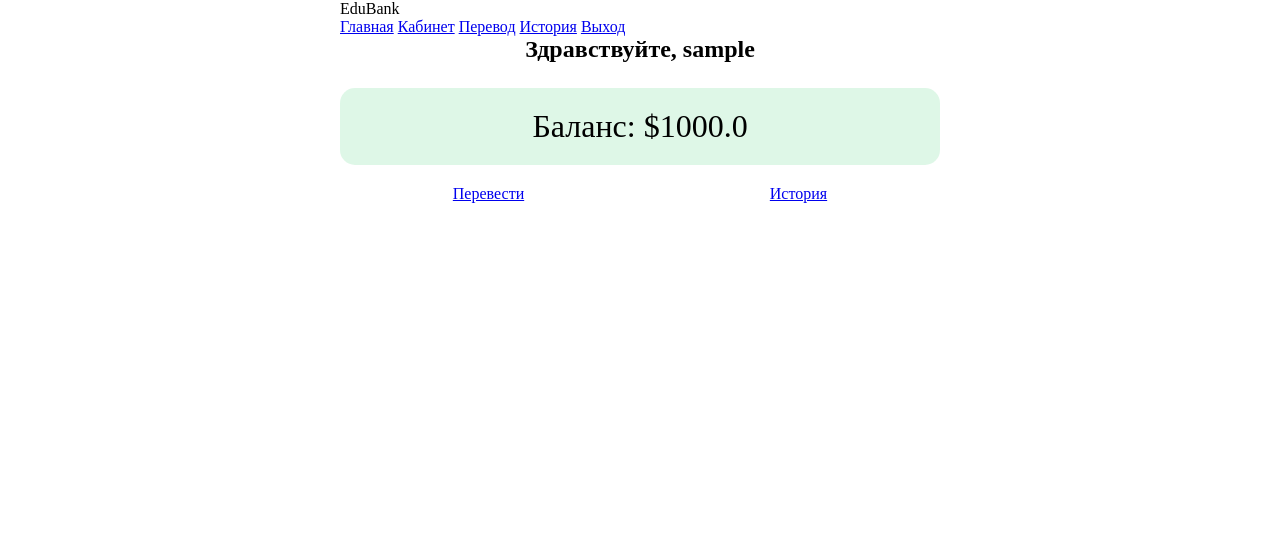
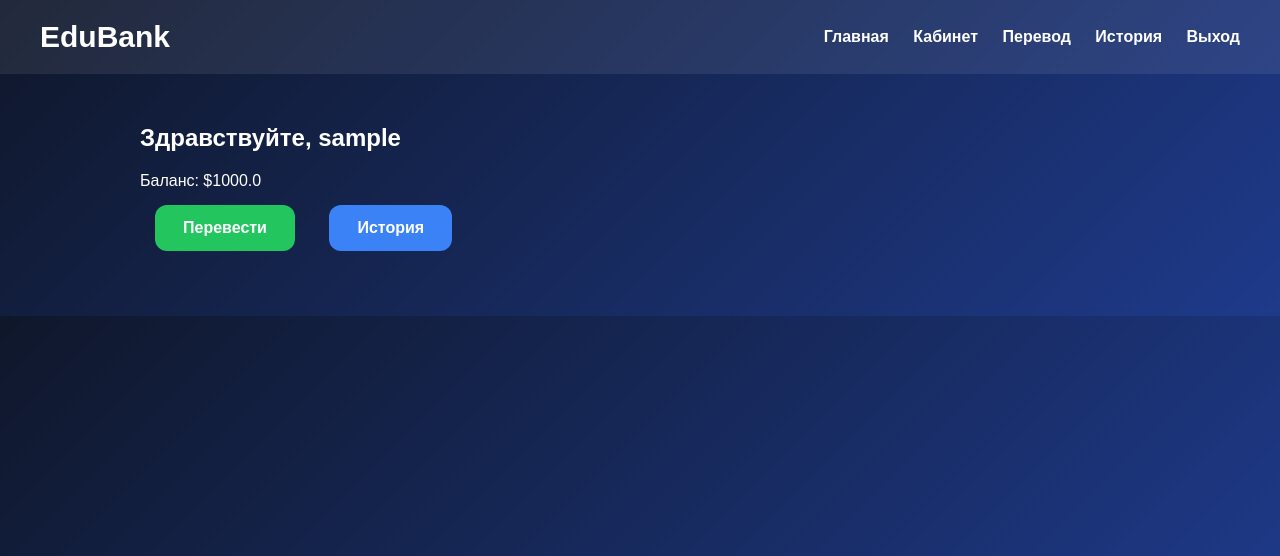
Before and after one commit to dimayzerk-ctrl/edubank3, a Flask app: page /dashboard in a window 1280 px wide. Shown: the top 556 px of the page. Run offline with Flask 3, Linux system fonts and the light colour scheme; the visitor is signed in with stand-in values (Sample User, id 1).

Commit message:
Update style.css

```diff
--- a/static/style.css
+++ b/static/style.css
@@ -1,75 +1,66 @@
-* {
-    max-width: 600px;
-    margin: auto;
+body {
+    margin: 0;
+    padding: 0;
+    font-family: Arial, sans-serif;
+    background: linear-gradient(135deg, #0f172a, #1e3a8a);
+    color: white;
 }
 
-.form-card h2,
-.dashboard-card h2,
-.history-card h2 {
-    margin-bottom: 25px;
-    text-align: center;
+.navbar {
+    display: flex;
+    justify-content: space-between;
+    align-items: center;
+    padding: 20px 40px;
+    background: rgba(255,255,255,0.08);
 }
 
-label {
-    display: block;
-    margin-top: 15px;
-    margin-bottom: 8px;
+.logo {
+    font-size: 30px;
+    font-weight: bold;
 }
 
-.input-field {
-    width: 100%;
-    padding: 12px;
-    border-radius: 10px;
-    border: none;
-    margin-bottom: 10px;
+.nav-links a {
+    color: white;
+    text-decoration: none;
+    margin-left: 20px;
+    font-weight: bold;
 }
 
-.balance-box {
-    font-size: 32px;
-    text-align: center;
-    margin: 20px 0;
-    padding: 20px;
-    background: rgba(34,197,94,0.15);
-    border-radius: 15px;
+.main-container {
+    width: 90%;
+    max-width: 1000px;
+    margin: 50px auto;
 }
 
-.dashboard-actions {
-    display: flex;
-    justify-content: center;
-    gap: 20px;
+.hero {
+    text-align: center;
+    padding: 100px 20px;
 }
 
-.flash-message {
-    background: rgba(255,255,255,0.15);
-    padding: 15px;
-    border-radius: 12px;
-    margin-bottom: 20px;
-    text-align: center;
+.hero h1 {
+    font-size: 56px;
 }
 
-table {
-    width: 100%;
-    border-collapse: collapse;
+.hero p {
+    font-size: 22px;
+    margin-top: 20px;
 }
 
-th, td {
-    padding: 12px;
-    text-align: center;
-    border-bottom: 1px solid rgba(255,255,255,0.15);
+.btn {
+    display: inline-block;
+    padding: 14px 28px;
+    margin: 15px;
+    border-radius: 12px;
+    text-decoration: none;
+    font-weight: bold;
 }
 
-@media (max-width: 768px) {
-    .navbar {
-        flex-direction: column;
-        gap: 15px;
-    }
+.primary {
+    background: #22c55e;
+    color: white;
+}
 
-    .hero h1 {
-        font-size: 36px;
-    }
-
-    .hero-buttons,
-    .dashboard-actions {
-        flex-direction: column;
-    }
+.secondary {
+    background: #3b82f6;
+    color: white;
 }
```
